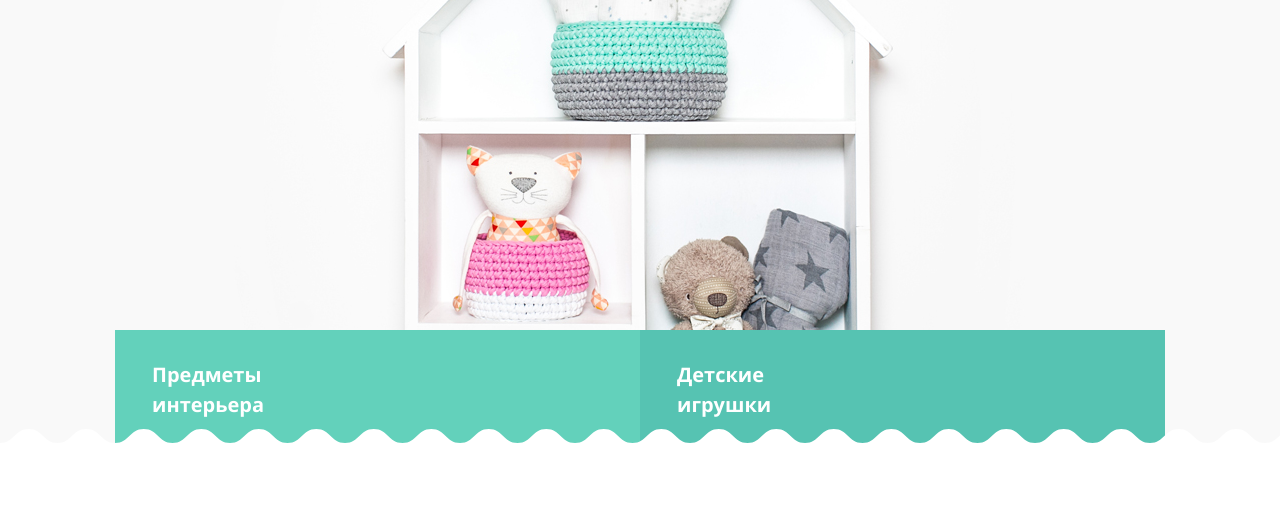
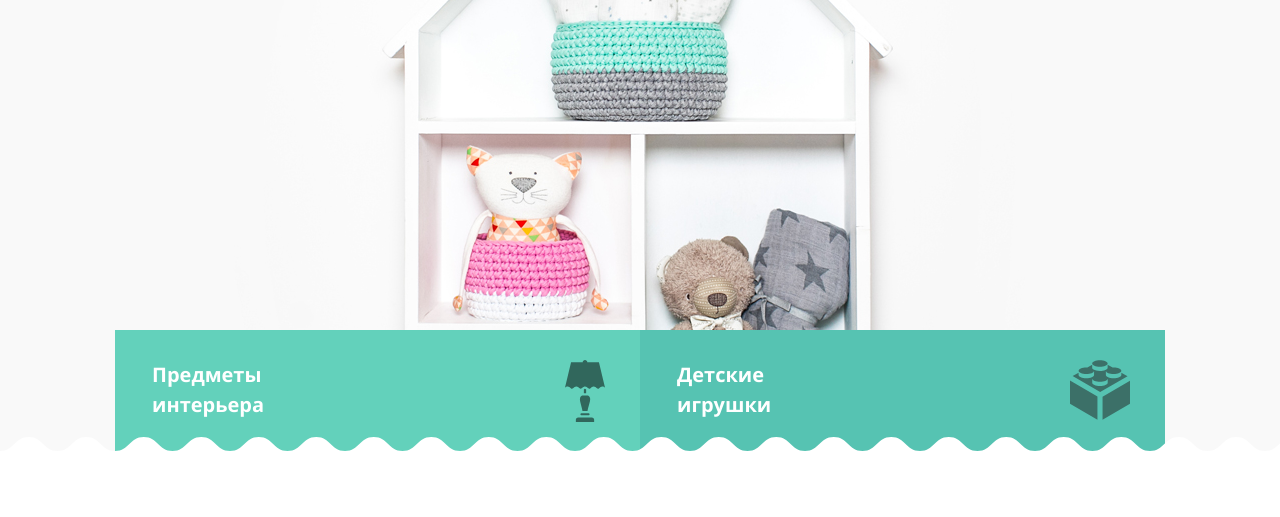
Before and after one commit to SharkWD/492881-mishka, a website: page source/index.html in a window 1280 px wide. Shown: the part 387-904 px from the top of the page. Drawn offline with nearby package versions, Linux system fonts and the light colour scheme; files that its build step writes are made by us from their sources.

Commit message:
Создание векторного спрайта

```diff
--- a/source/catalog.html
+++ b/source/catalog.html
@@ -175,7 +175,9 @@
     </div>
   </footer>
 
-<script src="js/menu.js"></script>
+  <script src="js/menu.js"></script>
+  <script src="js/svg4everybody.js"></script>
+  <script>svg4everybody();</script>
 
 </body>
 </html>
--- a/source/index.html
+++ b/source/index.html
@@ -86,10 +86,18 @@
       <div class="production">
         <ul class="production__list">
           <li class="production__item">
-            <a href="#" class="production__link  production__link--interior">Предметы <br> интерьера</a>
+            <a href="#" class="production__link  production__link--interior">Предметы <br> интерьера
+              <svg class="production__icon-interior">
+                <use xlink:href="img/sprite.svg#interior" />
+              </svg>
+            </a>
           </li>
           <li class="production__item">
-            <a href="#" class="production__link  production__link--toys">Детские <br> игрушки</a>
+            <a href="#" class="production__link  production__link--toys">Детские <br> игрушки
+              <svg class="production__icon-toy">
+                <use xlink:href="img/sprite.svg#toy" />
+              </svg>
+            </a>
           </li>
         </ul>
       </div>
@@ -226,6 +234,7 @@
   </footer>
 
   <script src="js/menu.js"></script>
-
+  <script src="js/svg4everybody.js"></script>
+  <script>svg4everybody();</script>
   </body>
 </html>
--- /dev/null
+++ b/source/js/svg4everybody.js
@@ -0,0 +1,2 @@
+!function(a,b){"function"==typeof define&&define.amd?define([],function(){return a.svg4everybody=b()}):"object"==typeof exports?module.exports=b():a.svg4everybody=b()}(this,function(){/*! svg4everybody v2.0.0 | github.com/jonathantneal/svg4everybody */
+function a(a,b){if(b){var c=!a.getAttribute("viewBox")&&b.getAttribute("viewBox"),d=document.createDocumentFragment(),e=b.cloneNode(!0);for(c&&a.setAttribute("viewBox",c);e.childNodes.length;)d.appendChild(e.firstChild);a.appendChild(d)}}function b(b){b.onreadystatechange=function(){if(4===b.readyState){var c=document.createElement("x");c.innerHTML=b.responseText,b.s.splice(0).map(function(b){a(b[0],c.querySelector("#"+b[1].replace(/(\W)/g,"\\$1")))})}},b.onreadystatechange()}function c(c){function d(){for(var c;c=e[0];){var j=c.parentNode;if(j&&/svg/i.test(j.nodeName)){var k=c.getAttribute("xlink:href");if(f&&(!g||g(k,j,c))){var l=k.split("#"),m=l[0],n=l[1];if(j.removeChild(c),m.length){var o=i[m]=i[m]||new XMLHttpRequest;o.s||(o.s=[],o.open("GET",m),o.send()),o.s.push([j,n]),b(o)}else a(j,document.getElementById(n))}}}h(d,17)}c=c||{};var e=document.getElementsByTagName("use"),f="shim"in c?c.shim:/\bEdge\/12\b|\bTrident\/[567]\b|\bVersion\/7.0 Safari\b/.test(navigator.userAgent)||(navigator.userAgent.match(/AppleWebKit\/(\d+)/)||[])[1]<537,g=c.validate,h=window.requestAnimationFrame||setTimeout,i={};f&&d()}return c});
--- a/source/sass/blocks/page-main.scss
+++ b/source/sass/blocks/page-main.scss
@@ -70,7 +70,7 @@
         position: absolute;
         bottom: 0;
         width: 100%;
-        height: 23px;
+        height: 15px;
         background-image: url("../img/bg-zigzag-fill.svg");
       }
     }
--- a/source/sass/blocks/production.scss
+++ b/source/sass/blocks/production.scss
@@ -48,11 +48,40 @@
     }
 
     &--interior {
+      position: relative;
       background-color: $color-main;
     }
 
     &--toys {
+      position: relative;
       background-color: $color-main--dark;
     }
   }
+
+  &__icon-interior {
+    position: absolute;
+    top: 24px;
+    right: 35px;
+    width: 40px;
+    height: 62px;
+    opacity: 0.5;
+
+    @media (min-width: $screen-tablet) {
+      top: 30px;
+    }
+  }
+
+  &__icon-toy {
+    position: absolute;
+    top: 22px;
+    right: 30px;
+    width: 60px;
+    height: 60px;
+    opacity: 0.5;
+
+    @media (min-width: $screen-tablet) {
+      top: 30px;
+      right: 35px;
+    }
+  }
 }
```
Also changed, not shown: source/form.html (+2 -0 lines), source/img/sprite.svg (added).
